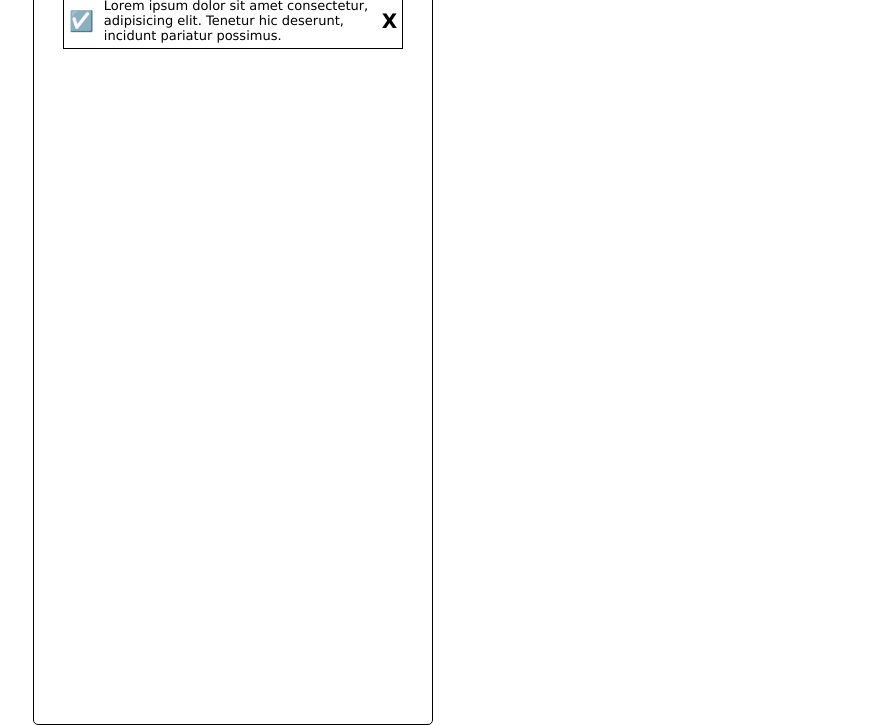
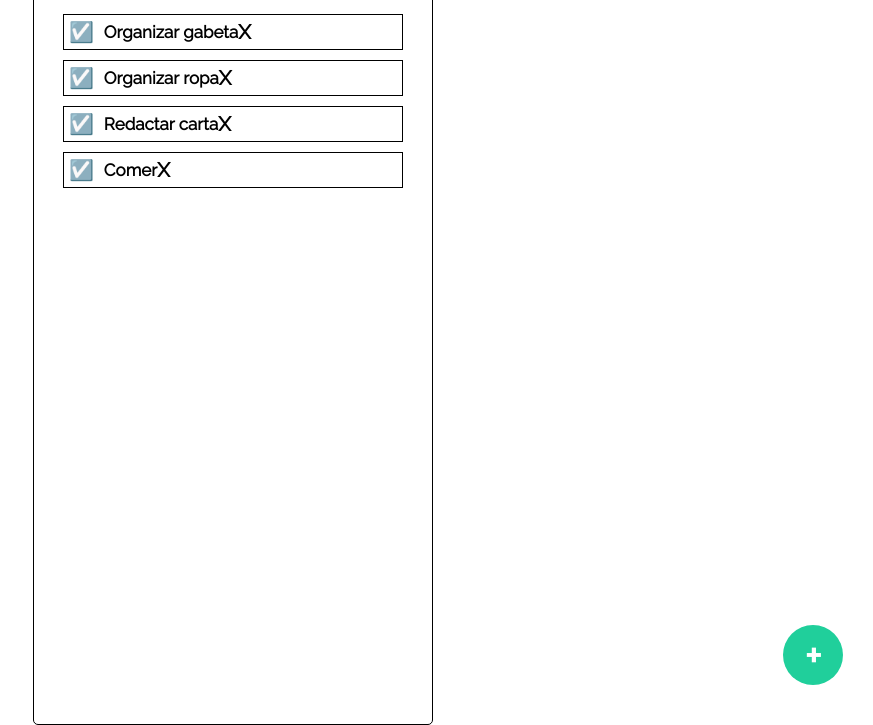
Before and after one commit to MelJuarez/TO_DO_LIST, a plain HTML site: page index.html in a window 1280 px wide. Shown: the part 85-810 px from the top of the page, without its empty margins (407-1280 px from the left). Drawn offline with Linux system fonts and the light colour scheme.

Commit message:
Se actualizaron funciones y estética del to do

```diff
--- a/css/config.css
+++ b/css/config.css
@@ -3,7 +3,11 @@
     padding: 0;
     box-sizing: border-box;
 }
-html{
+:root{
+    --color-texto:rgb(39, 39, 39);
+}
+html, body{
     font-size: 10px;
-    font-family: Verdana, Geneva, Tahoma, sans-serif;
+    font-family: 'Fredoka One', cursive;
+    font-family: 'Raleway', sans-serif;
 }
--- a/css/to_do_list.css
+++ b/css/index.css
@@ -17,6 +17,31 @@
 
 }
 .root > h1{  /*root es archivo padre, modifica a los hijos, no nietos ni bisnietos*/
+    margin-bottom: 3rem;
     font-size: 4rem;
+    font-family:  'Fredoka One', cursive;
     text-align: center;
 }
+
+.bt-todo{
+    border: 0;
+    background-color: rgb(32, 207, 155);
+    width: 6rem;
+    height: 6rem;
+    border-radius: 100%;
+
+    position: absolute;
+    right: 3rem;
+    bottom: 3rem;
+
+    display: flex;
+    justify-content: center;
+    align-items: center;
+
+}
+
+.bt-todo > spam{
+    font-size: 4rem;
+    font-weight: 600;
+    color: #ffff;
+}
--- a/css/to_do_item.css
+++ b/css/to_do_item.css
@@ -18,7 +18,8 @@
 }
 
 .todo_item p {
-    font-size: 1.3rem;
+    font-size: 1.7rem;
+    font-weight: 600;
 }
 .ico2 {
     font-size: 2rem;
--- a/index.html
+++ b/index.html
@@ -8,24 +8,28 @@
 
     <!-----Conectando archivos css---------->
     <link rel="stylesheet" href="./css/config.css">
-    <link rel="stylesheet" href="./css/to_do_list.css">
+    <link rel="stylesheet" href="./css/index.css">
     <link rel="stylesheet" href="./css/to_do_item.css">
+
+    <!--------Link de las tipografías/fuentes-------->
+    <link rel="preconnect" href="https://fonts.googleapis.com">
+    <link rel="preconnect" href="https://fonts.gstatic.com" crossorigin>
+    <link href="https://fonts.googleapis.com/css2?family=Fredoka+One&family=Raleway:ital@0;1&display=swap" rel="stylesheet">
 
 </head>
 <body>
 
     <div class="root">
-        <h1>TO-DO 0.1</h1>
+        <h1 class="titulo" id="titulo">TO-DO 0.1</h1>
 
-        <div class="todo_item">
-            <span class="ico">☑️</span>
-            <p>Lorem ipsum dolor sit amet consectetur, adipisicing elit.
-               Tenetur hic deserunt, incidunt pariatur possimus.
-            </p>
-            <span class="ico2">X</span>
+        <div class="todo_list"></div>  <!--acá está toda la lista, cargaran todas nuestras tareas-->
+
+        <div class="bt-todo" id="btn-todo">
+            <spam>+</spam>
         </div>
 
     </div>
 
+    <script src="./js/index.js" type="module"></script>
 </body>
 </html>
--- /dev/null
+++ b/js/data.js
@@ -0,0 +1,26 @@
+let data_list = [
+
+    {
+        id : "1",
+        mensaje : "Organizar gabeta",
+        estado : true
+    },
+    {
+        id : "2",
+        mensaje : "Organizar ropa",
+        estado : true
+    },
+    {
+        id : "3",
+        mensaje : "Redactar carta",
+        estado : false
+    },
+    {
+        id : "4",
+        mensaje : "Comer ",
+        estado : "true"
+    }
+
+];
+
+export {data_list};
--- /dev/null
+++ b/js/index.js
@@ -0,0 +1,49 @@
+
+
+//LIBRERIA
+import { item_component } from "./item-component.js";
+import { data_list } from "./data.js";
+
+
+
+//REFERENCIA CON EL DOM
+let todo_list =document.querySelector(".todo_list")
+
+
+//Función para imprimir la lista de tareas
+let caja_de_todos = document.querySelector(".todo_list");
+
+function imprimir_todos (){
+    //alert("Bienvenido a TO_DO_LIST")
+
+    data_list.forEach((element, indice) => {   //Recorre la lista de objetos "data_list" se importó data_list
+
+        let todo = document.createElement("div"); //crea un div en el html
+
+        todo.innerHTML = item_component(indice); //agrega texto en el div creado anteriormente
+
+        caja_de_todos.appendChild(todo) //se inserta a la caja TO_DO, el texto para visualizarlo
+
+
+        console.log("Tarea: "+element.mensaje);
+        console.log("ID de la Tarea: "+element.id);
+        console.log("Estado: "+element.estado)
+
+    });
+
+}
+
+imprimir_todos();
+
+
+
+//CREAR UNA NUEVA TAREA
+
+function nueva_tarea (){
+data_list.push(nueva_tarea);
+caja_de_todos.innerHTML="";
+imprimir_todos();
+}
+
+let boton = document.querySelector("#btn-todo");
+boton.addEventListener("click", nueva_tarea);
--- /dev/null
+++ b/js/item-component.js
@@ -0,0 +1,19 @@
+import { data_list } from "./data.js";
+
+
+
+export function item_component (numero_tarea){
+
+let item = `
+<div class="todo_item">
+            <span class="ico">☑️</span>
+            <p>
+            ${data_list[numero_tarea].mensaje}
+            </p>
+            <span class="ico2">X</span>
+        </div>
+`;
+
+return item;
+
+}
```
Also changed, not shown: js/main.js (deleted), js/objeto.js (added).
